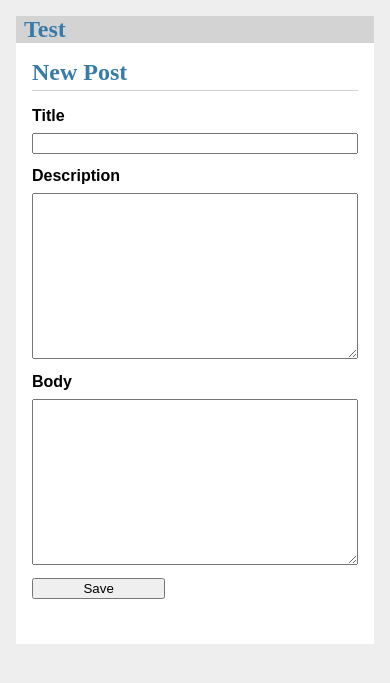
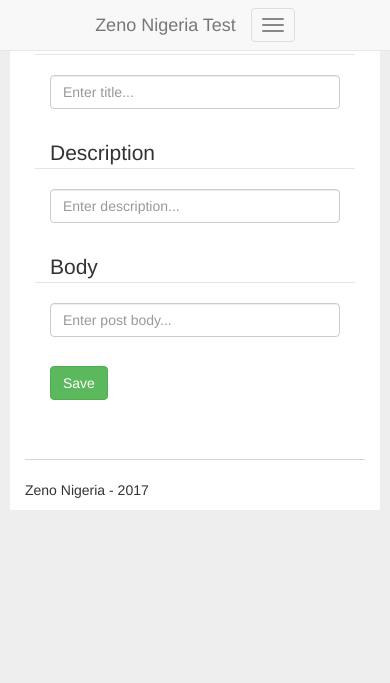
Before and after one commit to zenoteam/pipeline-test, a Flask app: page /create in a window 390 px wide. Shown: the top 683 px of the page. Run offline with Flask 2, Linux system fonts and the light colour scheme; parts of the project's set-up code (start-up, migrations or seed data) failed here and were passed over; some libraries are stand-ins or nearby versions.

Commit message:
added new template

```diff
--- a/app/templates/base.html
+++ b/app/templates/base.html
@@ -1,12 +1,91 @@
 <!DOCTYPE html>
-<title>{% block title %}{% endblock %} - Test</title>
-<link rel="stylesheet" href="{{ url_for('static', filename='style.css') }}" />
-<nav>
-  <h1>Test</h1>
-</nav>
-<section class="content">
-  <header>{% block header %}{% endblock %}</header>
-  {% for message in get_flashed_messages() %}
-  <div class="flash">{{ message }}</div>
-  {% endfor %} {% block content %}{% endblock %}
-</section>
+<html lang="en">
+  <head>
+    <meta charset="utf-8" />
+    <meta http-equiv="X-UA-Compatible" content="IE=edge" />
+    <meta name="viewport" content="width=device-width, initial-scale=1" />
+    <meta name="description" content="Zeno Nigeria" />
+    <meta name="author" content="Philip" />
+    <title>Zeno Nigeria Test</title>
+    <!-- styles -->
+    <link
+      href="https://maxcdn.bootstrapcdn.com/bootstrap/3.3.6/css/bootstrap.min.css"
+      rel="stylesheet"
+      integrity="sha384-1q8mTJOASx8j1Au+a5WDVnPi2lkFfwwEAa8hDDdjZlpLegxhjVME1fgjWPGmkzs7"
+      crossorigin="anonymous"
+    />
+    <link
+      rel="stylesheet"
+      href="{{ url_for('static', filename='style.css') }}"
+    />
+  </head>
+
+  <body>
+    <!-- Static navbar -->
+    <nav class="navbar navbar-default navbar-fixed-top">
+      <div class="container">
+        <!-- Brand and toggle get grouped for better mobile display -->
+        <div class="navbar-header">
+          <button
+            type="button"
+            class="navbar-toggle collapsed"
+            data-toggle="collapse"
+            data-target="#recipes-navbar-collapse-1"
+            aria-expanded="false"
+          >
+            <span class="sr-only">Toggle navigation</span>
+            <span class="icon-bar"></span>
+            <span class="icon-bar"></span>
+            <span class="icon-bar"></span>
+          </button>
+          <a class="navbar-brand" href="/"
+            >Zeno Nigeria Test</a
+          >
+        </div>
+
+        <div class="collapse navbar-collapse" id="recipes-navbar-collapse-1">
+          <ul class="nav navbar-nav navbar-right">
+            <div class="create">
+              <a href="/create">Create</a>
+            </div>
+          </ul>
+        </div>
+
+    </nav>
+
+    <div class="container">
+      <div class="content">
+        <!-- flash messages -->
+        {% for error_message in get_flashed_messages(category_filter=["error"])
+        %}
+        <div class="alert alert-danger alert-dismissible">
+          {{ error_message }}
+        </div>
+        {% endfor %} {% for success_message in
+        get_flashed_messages(category_filter=["success"]) %}
+        <div class="alert alert-success alert-dismissible">
+          {{ success_message }}
+        </div>
+        {% endfor %} {% for info_message in
+        get_flashed_messages(category_filter=["info"]) %}
+        <div class="alert alert-info alert-dismissible">{{ info_message }}</div>
+        {% endfor %}
+
+        {% block content %} {% endblock %}
+      </div>
+      <div class="footer">
+        <hr />
+        <p>Zeno Nigeria - 2017</p>
+      </div>
+    </div>
+    <!-- /.container -->
+
+    <!-- scripts -->
+    <script src="//code.jquery.com/jquery-1.11.3.min.js"></script>
+    <script
+      src="https://maxcdn.bootstrapcdn.com/bootstrap/3.3.6/js/bootstrap.min.js"
+      integrity="sha384-0mSbJDEHialfmuBBQP6A4Qrprq5OVfW37PRR3j5ELqxss1yVqOtnepnHVP9aJ7xS"
+      crossorigin="anonymous"
+    ></script>
+  </body>
+</html>
--- a/app/templates/blog/create.html
+++ b/app/templates/blog/create.html
@@ -1,15 +1,54 @@
 {% extends 'base.html' %} {% block header %}
 <h1>{% block title %}New Post{% endblock %}</h1>
 {% endblock %} {% block content %}
-<form method="post">
-  <label for="title">Title</label>
-  <input name="title" id="title" value="{{ request.form['title'] }}" required />
-  <label for="description">Description</label>
-  <textarea name="description" id="description">
-{{ request.form['description'] }}</textarea
-  >
-  <label for="body">Body</label>
-  <textarea name="body" id="body">{{ request.form['body'] }}</textarea>
-  <input type="submit" value="Save" />
-</form>
+<div class="container cont">
+  <form method="post">
+    <div class="form-group row">
+      <legend for="title" class="col-form-legend col-sm-3">Title</legend>
+      <div class="col-sm-6">
+        <input
+          type="text"
+          class="form-control"
+          id="title"
+          name="title"
+          placeholder="Enter title..."
+          value="{{ request.form['title'] }}"
+        />
+      </div>
+    </div>
+
+    <div class="form-group row">
+      <legend for="description" class="col-form-legend col-sm-3">
+        Description
+      </legend>
+      <div class="col-sm-6">
+        <input
+          type="text"
+          class="form-control"
+          id="description"
+          name="description"
+          placeholder="Enter description..."
+        />
+      </div>
+    </div>
+    <div class="form-group row">
+      <legend for="description" class="col-form-legend col-sm-3">Body</legend>
+      <div class="col-sm-6">
+        <input
+          type="text"
+          class="form-control"
+          id="body"
+          name="body"
+          placeholder="Enter post body..."
+        />
+      </div>
+    </div>
+
+    <div class="form-group row">
+      <div class="offset-sm-2 col-sm-10">
+        <button type="submit" class="btn btn-success">Save</button>
+      </div>
+    </div>
+  </form>
+</div>
 {% endblock %}
```
Also changed, not shown: app/templates/blog/index.html (+22 -21 lines).
